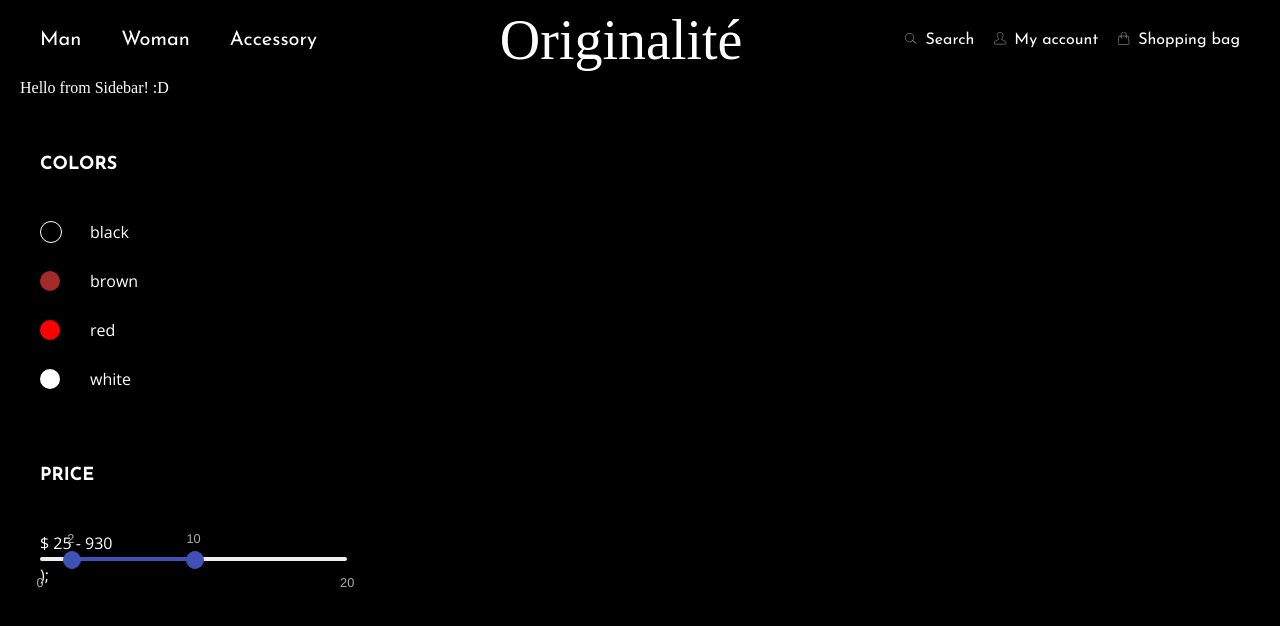
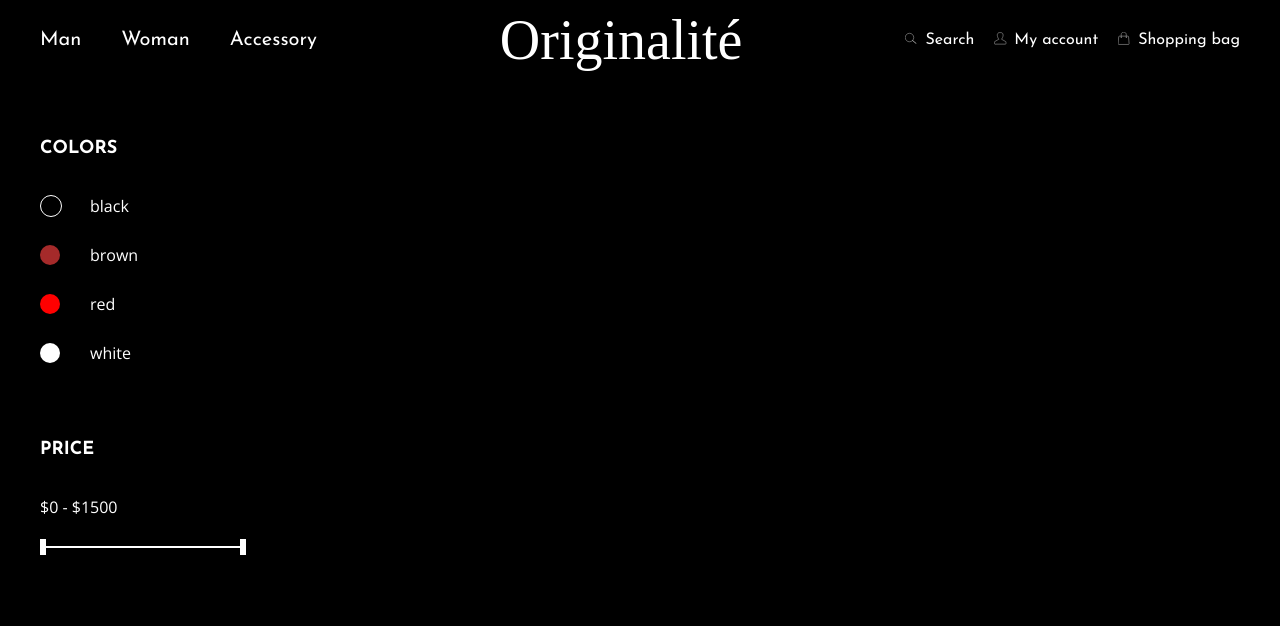
Before and after one commit to x23nd3d/pe23-24-final-front, a React (Create React App) app: page /shop in a window 1280 px wide. Shown: the top 626 px of the page. Built offline with nearby package versions, Linux system fonts and the light colour scheme; a web font is replaced by a local one.

Commit message:
Added Price filter

```diff
--- a/src/components/Shop/Sidebar/ColorFilter/ColorFilter.module.scss
+++ b/src/components/Shop/Sidebar/ColorFilter/ColorFilter.module.scss
@@ -10,7 +10,7 @@
   font-family: "Josefin Sans", sans-serif;
   font-size: 18px;
   font-weight: 700;
-  margin-bottom: 50px;
+  margin-bottom: 40px;
 }
 
 .Color {
--- a/src/components/Shop/Sidebar/PriceFilter/PriceFilter.jsx
+++ b/src/components/Shop/Sidebar/PriceFilter/PriceFilter.jsx
@@ -1,42 +1,27 @@
 import React, { useState } from "react";
 import InputRange from "react-input-range";
-import "react-input-range/lib/css/index.css";
+import "./_price-filter.scss";
 import classes from "./PriceFilter.module.scss";
 
 const PriceFilter = (props) => {
   const [rangeValue, setRangeValue] = useState({
-    min: 2,
-    max: 10,
+    min: 0,
+    max: 1500,
   });
 
   return (
     <div className={classes.PriceFilter}>
       <h3 className={classes.Title}>Price</h3>
-      <p className={classes.PriceRange}>$ 25 - 930</p>
+      <p className={classes.PriceRange}>
+        ${rangeValue.min} - ${rangeValue.max}{" "}
+      </p>
       <div className={classes.RangeBlock}>
         <InputRange
-          maxValue={20}
+          maxValue={1500}
           minValue={0}
           value={rangeValue}
           onChange={(value) => setRangeValue(value)}
         />
-        );
-        {/* <input
-          type="range"
-          min="1"
-          max="100"
-          value="0"
-          className="slider"
-          id="myRange"
-        />
-        <input
-          type="range"
-          min="1"
-          max="100"
-          value="100"
-          className="slider"
-          id="myRange"
-        /> */}
       </div>
     </div>
   );
--- a/src/components/Shop/Sidebar/PriceFilter/PriceFilter.module.scss
+++ b/src/components/Shop/Sidebar/PriceFilter/PriceFilter.module.scss
@@ -10,63 +10,9 @@
   font-family: "Josefin Sans", sans-serif;
   font-size: 18px;
   font-weight: 700;
-  margin-bottom: 50px;
+  margin-bottom: 40px;
 }
 
 .RangeBlock {
-  position: relative;
-
-  input {
-    position: absolute;
-  }
+  margin-top: 25px;
 }
-
-input[type="range"] {
-  -webkit-appearance: none; /* Hides the slider so that custom slider can be made */
-  width: 100%; /* Specific width is required for Firefox. */
-  background: transparent; /* Otherwise white in Chrome */
-}
-
-input[type="range"]::-webkit-slider-thumb {
-  -webkit-appearance: none;
-}
-
-input[type="range"]:focus {
-  outline: none; /* Removes the blue border. You should probably do some kind of focus styling for accessibility reasons though. */
-}
-
-input[type="range"]::-ms-track {
-  width: 100%;
-  cursor: pointer;
-
-  /* Hides the slider so custom styles can be added */
-  background: transparent;
-  border-color: transparent;
-  color: transparent;
-}
-
-input[type="range"]::-webkit-slider-thumb {
-  -webkit-appearance: none;
-  //   border: 1px solid #000000;
-  height: 14px;
-  width: 4px;
-  border-radius: 1px;
-  background: #ffffff;
-  cursor: pointer;
-  margin-top: -6px; /* You need to specify a margin in Chrome, but in Firefox and IE it is automatic */
-  //   box-shadow: 1px 1px 1px #000000, 0px 0px 1px #0d0d0d; /* Add cool effects to your sliders! */
-}
-
-input[type="range"]::-webkit-slider-runnable-track {
-  width: 100%;
-  height: 2px;
-  cursor: pointer;
-  box-shadow: 1px 1px 1px #000000, 0px 0px 1px #0d0d0d;
-  background: #847a7a;
-  border-radius: 1.3px;
-  border: 0.2px solid #010101;
-}
-
-input[type="range"]:focus::-webkit-slider-runnable-track {
-  background: #367ebd;
-}
--- /dev/null
+++ b/src/components/Shop/Sidebar/PriceFilter/_price-filter.scss
@@ -0,0 +1,102 @@
+.input-range__slider {
+  appearance: none;
+  background: #fff;
+  border: 1px solid #fff;
+  border-radius: 1%;
+  cursor: pointer;
+  display: block;
+  height: 14px;
+  margin-top: -9px;
+  outline: none;
+  position: absolute;
+  top: 50%;
+  transition: transform 0.3s ease-out, box-shadow 0.3s ease-out;
+  width: 4px;
+}
+.input-range__slider:active {
+  transform: scale(1.3);
+}
+.input-range__slider:focus {
+  box-shadow: 0 0 0 5px rgba(63, 81, 181, 0.2);
+}
+.input-range--disabled .input-range__slider {
+  background: #cccccc;
+  border: 1px solid #cccccc;
+  box-shadow: none;
+  transform: none;
+}
+
+.input-range__slider-container {
+  transition: left 0.3s ease-out;
+}
+
+.input-range__label {
+  color: #aaaaaa;
+  font-family: "Helvetica Neue", san-serif;
+  font-size: 0.8rem;
+  transform: translateZ(0);
+  white-space: nowrap;
+  display: none;
+}
+
+.input-range__label--min,
+.input-range__label--max {
+  bottom: -1.4rem;
+  position: absolute;
+}
+
+.input-range__label--min {
+  display: none;
+  left: 0;
+}
+
+.input-range__label--max {
+  display: none;
+  right: 0;
+}
+
+.input-range__label--value {
+  position: absolute;
+  top: -1.8rem;
+}
+
+.input-range__label-container {
+  left: -50%;
+  position: relative;
+}
+.input-range__label--max .input-range__label-container {
+  left: 50%;
+}
+
+.input-range__track {
+  background: #847a7a;
+  cursor: pointer;
+  display: block;
+  height: 2px;
+  position: relative;
+  transition: left 0.3s ease-out, width 0.3s ease-out;
+}
+.input-range--disabled .input-range__track {
+  background: #847a7a;
+}
+
+.input-range__track--background {
+  left: 0;
+  margin-top: -0.15rem;
+  position: absolute;
+  right: 0;
+  top: 50%;
+}
+
+.input-range__track--active {
+  background: #fff;
+}
+
+.input-range {
+  height: 1rem;
+  position: relative;
+  width: 200px;
+}
+
+// original file from here
+// import "react-input-range/lib/css/index.css";
--- a/src/components/Shop/Sidebar/Sidebar.jsx
+++ b/src/components/Shop/Sidebar/Sidebar.jsx
@@ -5,7 +5,6 @@ import classes from "./Sidebar.module.scss";
 
 const Sidebar = (props) => (
   <div className={classes.Sidebar}>
-    <h1 style={{ color: "white" }}>Hello from Sidebar! :D</h1>
     <ColorFilter />
     <PriceFilter />
   </div>
```
